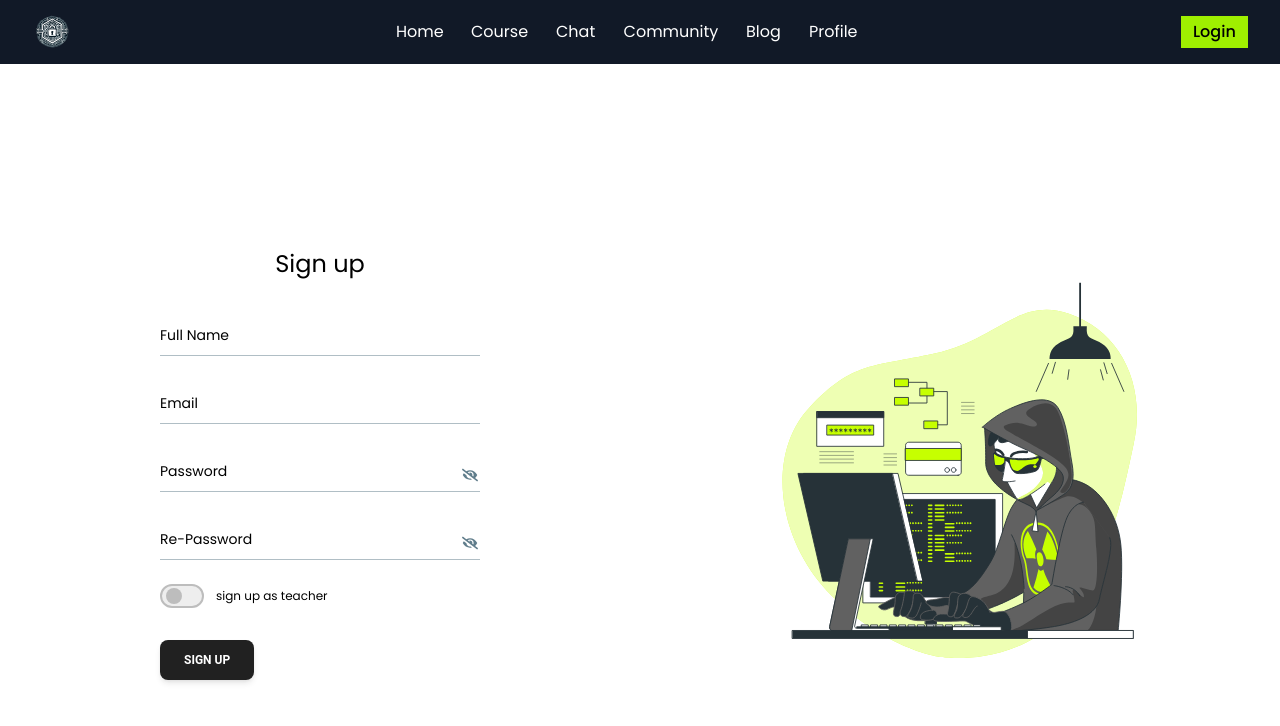
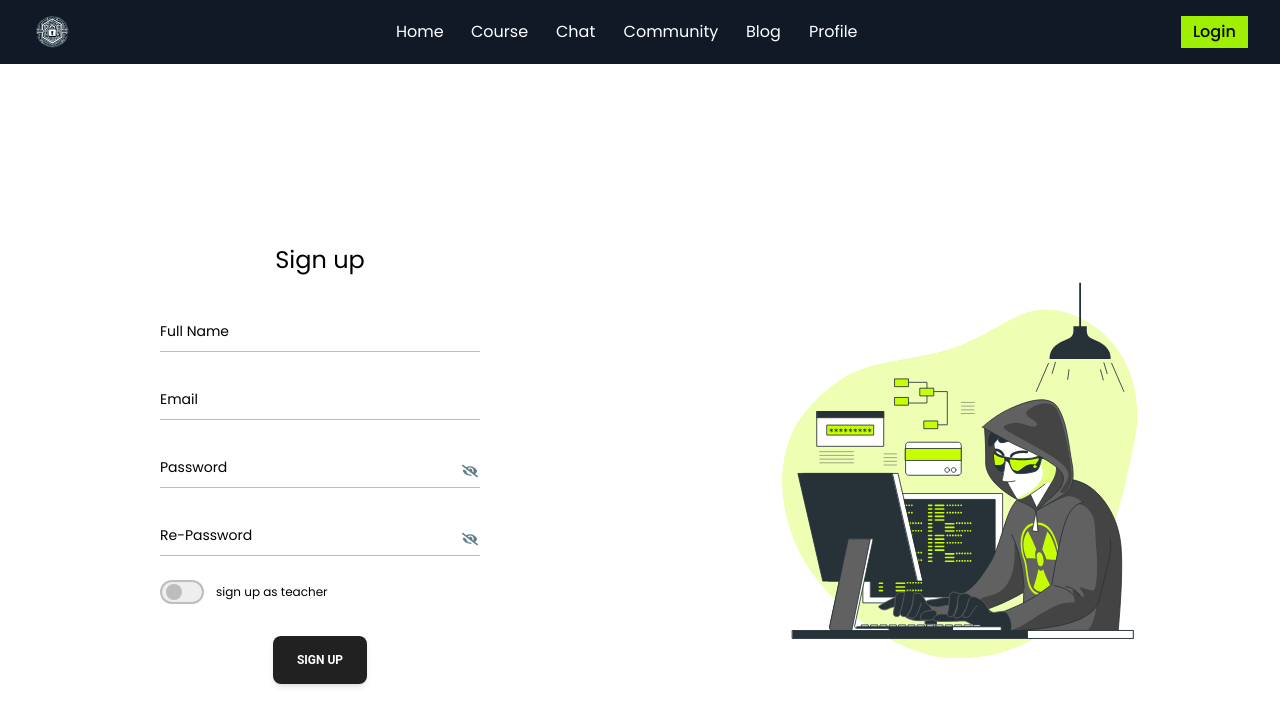
Before and after one commit to ashmil19/Evil-Corp, a React (Vite) app in the folder frontend/: page /signup in a window 1280 px wide. Shown: the top 726 px of the page. Built offline with nearby package versions, Linux system fonts and the light colour scheme; no server answers.

Commit message:
teacher profile update and home page

```diff
--- a/frontend/src/App.jsx
+++ b/frontend/src/App.jsx
@@ -27,9 +27,9 @@ function App() {
         <Routes>
           <Route path="/" element={<Layout />} >
 
-            <Route path="/" element={<Home />} />
 
             <Route element={<CheckAuth />}>
+              <Route path="/" element={<Home />} />
               <Route path="/signup" element={<Registration />} />
               <Route path="/login" element={<Login />} />
               <Route path="/otp" element={<OtpComponent/>} />
--- a/frontend/src/components/navbars/Navbar.jsx
+++ b/frontend/src/components/navbars/Navbar.jsx
@@ -32,7 +32,7 @@ function Navbar({ onClick, text }) {
               </div>
               <div className="hidden md:flex md:justify-between">
                 <div className=" flex items-center justify-between space-x-7">
-                  <Link to="/user">
+                  <Link to={authState.userId ? "/user" : "/"}>
                     <p className="text-medium hvr-underline-from-left cursor-pointer py-1 text-white">
                       Home
                     </p>
--- a/frontend/src/pages/auth/Registration.jsx
+++ b/frontend/src/pages/auth/Registration.jsx
@@ -1,151 +1,231 @@
-import React, { useState } from 'react'
+import React, { useState } from "react";
 import { Input, Button } from "@material-tailwind/react";
-import { FaEye, FaEyeSlash } from 'react-icons/fa';
-import { Switch } from '@headlessui/react'
-import { Toaster } from 'react-hot-toast';
-import { useNavigate } from 'react-router-dom'
-import { useDispatch, useSelector } from 'react-redux'
-import { GridLoader } from 'react-spinners'
+import { FaEye, FaEyeSlash } from "react-icons/fa";
+import { Switch } from "@headlessui/react";
+import { Toaster } from "react-hot-toast";
+import { useNavigate } from "react-router-dom";
+import { useDispatch, useSelector } from "react-redux";
+import { GridLoader } from "react-spinners";
+import CircularProgress from "@mui/material/CircularProgress";
 
-import Navbar from '../../components/navbars/Navbar'
-import LoginImage from '../../asset/login.svg'
-import axios from '../../helper/axios'
-import ToastHelper from '../../helper/ToastHelper';
-import OtpComponent from '../../components/auth/OtpComponent';
-import { toggleOtpPage } from '../../features/uiSettingsSlice ';
-
+import Navbar from "../../components/navbars/Navbar";
+import LoginImage from "../../asset/login.svg";
+import axios from "../../helper/axios";
+import ToastHelper from "../../helper/ToastHelper";
+import OtpComponent from "../../components/auth/OtpComponent";
+import { toggleOtpPage } from "../../features/uiSettingsSlice ";
 
 const toastHelper = new ToastHelper();
 
-
 function Registration() {
-  const dispatch = useDispatch()
-  const navigate = useNavigate()
-  const uiSettingsState = useSelector((state) => state.uiSettings)
+  const dispatch = useDispatch();
+  const navigate = useNavigate();
+  const uiSettingsState = useSelector((state) => state.uiSettings);
   const [passwordType, setPasswordType] = useState(true);
   const [rePasswordType, setRePasswordType] = useState(true);
-  const [enabled, setEnabled] = useState(false)
-  const [isLoading, setIsLoading] = useState(false)
+  const [enabled, setEnabled] = useState(false);
+  const [isLoading, setIsLoading] = useState(false);
 
   const [values, setValues] = useState({
     fullname: "",
     email: "",
     password: "",
     confirmpassword: "",
-    isTeacher: false
-  })
-
+    isTeacher: false,
+  });
 
   function isValidEmail(email) {
     const emailRegex = /^[^\s@]+@[^\s@]+\.[^\s@]+$/;
-
     return emailRegex.test(email);
   }
 
+  function isValidPassword(password) {
+    const passwordRegex = /^(?=.*\d)(?=.*[a-z])(?=.*[A-Z]).{6,}$/;
+    return passwordRegex.test(password);
+  }
+
   const handleSubmit = () => {
-
-    const { fullname, email, password, confirmpassword } = values
-    if (fullname.trim() === "" || email.trim() === "" || password.trim() === "" || confirmpassword.trim() === "") {
-      toastHelper.showToast("fill the form")
-      return
+    const { fullname, email, password, confirmpassword } = values;
+    if (
+      fullname.trim() === "" ||
+      email.trim() === "" ||
+      password.trim() === "" ||
+      confirmpassword.trim() === ""
+    ) {
+      toastHelper.showToast("fill the form");
+      return;
     }
 
     if (!isValidEmail(email)) {
-      toastHelper.showToast("email not in correct form")
-      return
+      toastHelper.showToast("email not in correct form");
+      return;
+    }
+
+    if (!isValidPassword(password)) {
+      toastHelper.showToast(
+        "Password must be at least 6 characters and contain at least one digit, one lowercase letter, and one uppercase letter",
+      );
+      return;
     }
 
     if (password !== confirmpassword) {
-      toastHelper.showToast("password doesnot match")
-      return
+      toastHelper.showToast("password doesnot match");
+      return;
     }
 
-
-    const postData = { ...values, isTeacher: enabled }
-    setIsLoading(true)
+    const postData = {
+      ...values,
+      fullname: values.fullname.trim(),
+      email: values.email.trim(),
+      password: values.password.trim(),
+      isTeacher: enabled,
+    };
+    setIsLoading(true);
     // dispatch(toggleOtpPage())
 
-    axios.post('/signup', postData, {
-      withCredentials: true,
-      credentials: 'include'
-    })
+    axios
+      .post("/signup", postData, {
+        withCredentials: true,
+        credentials: "include",
+      })
       .then((res) => {
-        navigate('/otp')
+        navigate("/otp");
         console.log("success");
       })
       .catch((err) => {
-        setIsLoading(false)
-        toastHelper.showToast(err.response.data.message)
+        setIsLoading(false);
+        toastHelper.showToast(err.response.data.message);
         console.log(err.message);
-      })
-
-  }
-
+      });
+  };
 
   const handleChanges = (e) => {
-    setValues({ ...values, [e.target.name]: e.target.value.trim() })
-  }
-
+    setValues({ ...values, [e.target.name]: e.target.value.trim() });
+  };
 
   return (
-    <div className={isLoading ? 'h-screen w-screen flex justify-center items-center' : ''}>
-      {isLoading ? <GridLoader /> :
-        <div className='h-screen w-screen overflow-hidden'>
-          <Navbar text="Login" onClick={() => navigate('/login')} />
-          <div className=' h-full flex flex-col md:flex-row'>
-
-            <div className='md:hidden w-full h-1/4 flex items-center justify-center'>
-              <img className='w-full h-full' src={LoginImage} alt="" />
+    <div
+      className={
+        isLoading ? "flex h-screen w-screen items-center justify-center" : ""
+      }
+    >
+      {/* {isLoading ? (
+        <GridLoader />
+      ) : ( */}
+        <div className="h-screen w-screen overflow-hidden">
+          <Navbar text="Login" onClick={() => navigate("/login")} />
+          <div className=" flex h-full flex-col md:flex-row">
+            <div className="flex h-1/4 w-full items-center justify-center md:hidden">
+              <img className="h-full w-full" src={LoginImage} alt="" />
             </div>
 
-            <div className='w-full md:w-1/2 flex items-center justify-center flex-col gap-8'>
-              <div className='text-2xl'>Sign up</div>
-              <div className='w-3/4 md:w-1/2 flex flex-col gap-6'>
-                <Input variant="standard" name='fullname' label="Full Name" color='black' className='!text-black' pattern='^[A-Za-z0-9]{3,16}$' onChange={handleChanges} />
-                <Input variant="standard" name='email' label="Email" color='black' className='!text-black' onChange={handleChanges} />
-                <Input variant="standard" name='password' label="Password" type={passwordType ? 'password' : 'text'} color='black' className='!text-black' onChange={handleChanges}
-                  icon={passwordType ?
-                    <FaEyeSlash onClick={() => setPasswordType(!passwordType)} />
-                    : <FaEye onClick={() => setPasswordType(!passwordType)} />
-                  } />
-                <Input variant="standard" name='confirmpassword' label="Re-Password" type={rePasswordType ? 'password' : 'text'} color='black' className='!text-black' onChange={handleChanges}
-                  icon={rePasswordType ?
-                    <FaEyeSlash onClick={() => setRePasswordType(!rePasswordType)} />
-                    : <FaEye onClick={() => setRePasswordType(!rePasswordType)} />
-                  } />
-                <label className='flex gap-3 items-center text-xs' htmlFor="sldfa">
-
+            <div className="flex w-full flex-col items-center justify-center gap-8 md:w-1/2">
+              <div className="text-2xl">Sign up</div>
+              <div className="flex w-3/4 flex-col gap-6 md:w-1/2">
+                <Input
+                  variant="standard"
+                  name="fullname"
+                  label="Full Name"
+                  color="black"
+                  className="!text-black"
+                  pattern="^[A-Za-z0-9]{3,16}$"
+                  onChange={handleChanges}
+                />
+                <Input
+                  variant="standard"
+                  name="email"
+                  label="Email"
+                  color="black"
+                  className="!text-black"
+                  onChange={handleChanges}
+                />
+                <Input
+                  variant="standard"
+                  name="password"
+                  label="Password"
+                  type={passwordType ? "password" : "text"}
+                  color="black"
+                  className="!text-black"
+                  onChange={handleChanges}
+                  icon={
+                    passwordType ? (
+                      <FaEyeSlash
+                        onClick={() => setPasswordType(!passwordType)}
+                      />
+                    ) : (
+                      <FaEye onClick={() => setPasswordType(!passwordType)} />
+                    )
+                  }
+                />
+                <Input
+                  variant="standard"
+                  name="confirmpassword"
+                  label="Re-Password"
+                  type={rePasswordType ? "password" : "text"}
+                  color="black"
+                  className="!text-black"
+                  onChange={handleChanges}
+                  icon={
+                    rePasswordType ? (
+                      <FaEyeSlash
+                        onClick={() => setRePasswordType(!rePasswordType)}
+                      />
+                    ) : (
+                      <FaEye
+                        onClick={() => setRePasswordType(!rePasswordType)}
+                      />
+                    )
+                  }
+                />
+                <label
+                  className="flex items-center gap-3 text-xs"
+                  htmlFor="sldfa"
+                >
                   <Switch
                     checked={enabled}
                     onChange={setEnabled}
-                    name='isTeacher'
-                    className={`${enabled ? 'bg-gray-800' : 'bg-gray-200'
-                      } relative inline-flex h-6 w-11 items-center rounded-full border-2 border-gray-400`}
+                    name="isTeacher"
+                    className={`${
+                      enabled ? "bg-gray-800" : "bg-gray-200"
+                    } relative inline-flex h-6 w-11 items-center rounded-full border-2 border-gray-400`}
                   >
                     {/* <span className="sr-only">Enable notifications</span> */}
                     <span
-                      className={`${enabled ? 'translate-x-6' : 'translate-x-1'
-                        } inline-block h-4 w-4 transform rounded-full bg-gray-400 transition`}
+                      className={`${
+                        enabled ? "translate-x-6" : "translate-x-1"
+                      } inline-block h-4 w-4 transform rounded-full bg-gray-400 transition`}
                     />
                   </Switch>
                   sign up as teacher
                 </label>
-
               </div>
-              <div className='w-3/4 md:w-1/2 flex items-start justify-center md:justify-start'>
-                <Button variant="filled" onClick={handleSubmit}>Sign up</Button>
+              <div>
+                {isLoading ? (
+                  <Button className="h-12 flex justify-center items-start" variant="filled">
+                    <CircularProgress size={'2rem'} color="primary" />
+                  </Button>
+                ) : (
+                  <Button className="h-12" variant="filled" onClick={handleSubmit}>
+                    Sign up
+                  </Button>
+                )}
               </div>
-
+              {/* <div className="flex w-3/4 items-start justify-center md:w-1/2 md:justify-start">
+                <Button variant="filled" onClick={handleSubmit}>
+                  Sign up
+                </Button>
+              </div> */}
             </div>
 
-            <div className='hidden w-1/2 md:flex items-center justify-center'>
-              <img className='w-2/3 h-2/3' src={LoginImage} alt="" />
+            <div className="hidden w-1/2 items-center justify-center md:flex">
+              <img className="h-2/3 w-2/3" src={LoginImage} alt="" />
             </div>
           </div>
           <Toaster />
-        </div>}
+        </div>
+      {/* )} */}
     </div>
-  )
+  );
 }
 
-export default Registration
+export default Registration;
```
Also changed, not shown: frontend/src/pages/teacher/TeacherProfile.jsx (+23 -7 lines), frontend/src/pages/teacher/TeacherTransactions.jsx (+4 -4 lines), frontend/src/pages/user/Course.jsx (+6 -1 lines), frontend/src/pages/user/Home.jsx (+11 -7 lines), 1 other file (tests, documents, lock files or other folders).
